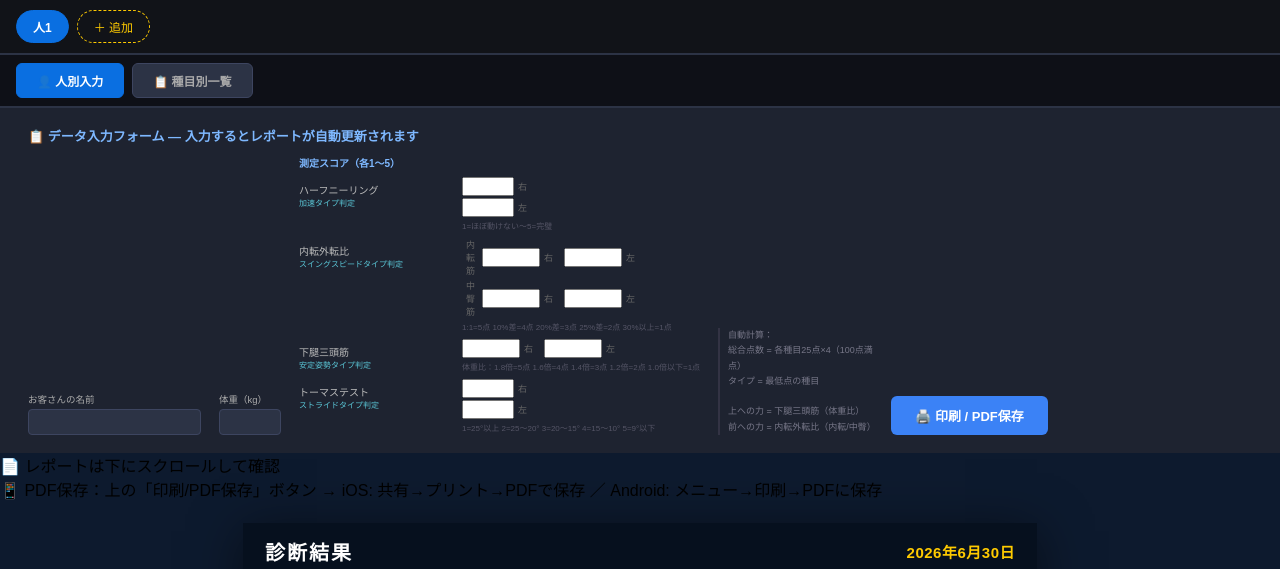
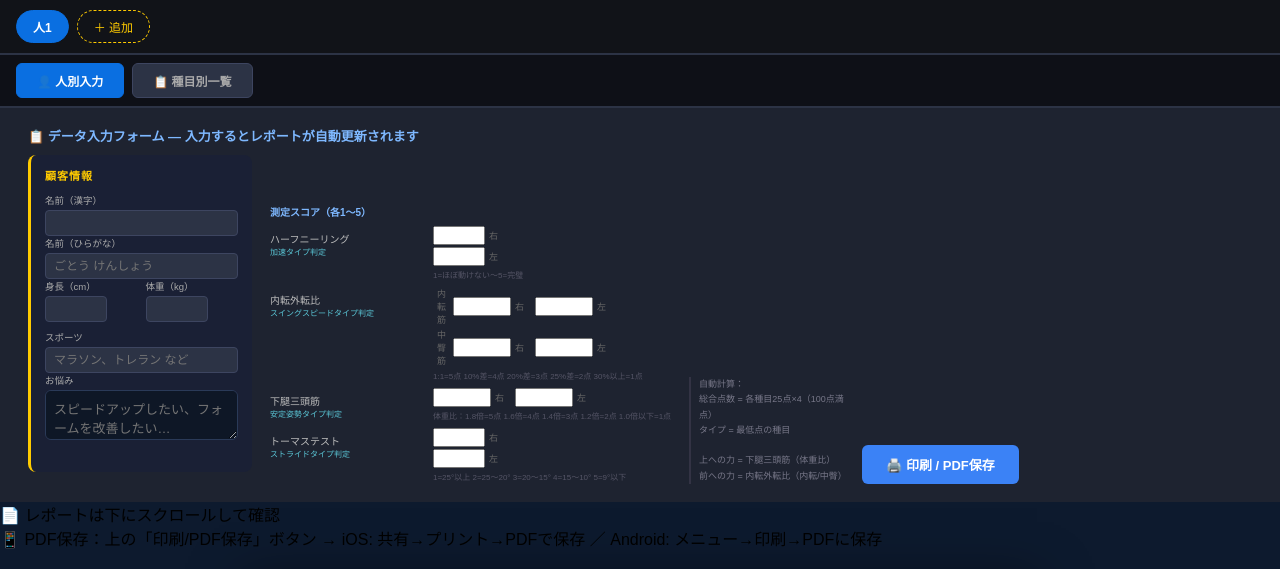
Before and after one commit to kgoto0104/run-report, a plain HTML site: page index.html in a window 1280 px wide. Shown: the top 569 px of the page. Drawn offline with Linux system fonts and the light colour scheme.

Commit message:
Add customer info form fields, hide from report (operator-only)

```diff
--- a/index.html
+++ b/index.html
@@ -89,7 +89,14 @@ body{font-family:'Hiragino Kaku Gothic Pro','Yu Gothic',sans-serif;background:#0
 .hdr-l{padding:14px 22px;font-size:20px;font-weight:900;letter-spacing:2px;text-transform:uppercase;}
 .hdr-m{padding:14px 20px;font-size:12px;color:rgba(255,255,255,.45);display:flex;align-items:center;gap:5px;letter-spacing:.5px;}
 .hdr-m .tv{color:#ffcb00;font-weight:700;font-size:16px;}
-.hdr-r{padding:14px 22px;font-size:15px;font-weight:600;color:#ffcb00;white-space:nowrap;grid-column:3;letter-spacing:.5px;}
+.hdr-r{padding:10px 22px;font-size:15px;font-weight:600;color:#ffcb00;white-space:nowrap;grid-column:3;letter-spacing:.5px;display:flex;flex-direction:column;align-items:flex-end;gap:2px;}
+.hdr-r-kana{font-size:10px;color:rgba(255,255,255,.38);font-weight:400;letter-spacing:.5px;}
+.customer-strip{background:#060f1c;padding:6px 20px;display:flex;align-items:center;gap:0;font-size:10px;border-bottom:1px solid rgba(255,255,255,.06);flex-wrap:wrap;}
+.cs-item{display:flex;align-items:center;gap:5px;padding:0 14px;border-right:1px solid rgba(255,255,255,.1);}
+.cs-item:first-child{padding-left:0;}
+.cs-item:last-child{border-right:none;}
+.cs-key{color:rgba(255,203,0,.65);font-weight:700;letter-spacing:.5px;white-space:nowrap;}
+.cs-val{color:rgba(255,255,255,.6);white-space:nowrap;overflow:hidden;text-overflow:ellipsis;max-width:180px;}
 
 .slbl{background:#06101e;color:rgba(255,255,255,.75);font-size:10px;font-weight:800;padding:9px 16px;letter-spacing:2px;text-transform:uppercase;border-left:3px solid #ffcb00;border-bottom:1px solid rgba(255,255,255,.06);}
 
@@ -234,13 +241,35 @@ tbody tr:nth-child(even) td{background:rgba(255,255,255,.025);}
 <div class="form-panel" id="person-form">
   <h2>📋 データ入力フォーム — 入力するとレポートが自動更新されます</h2>
 
+  <div style="background:#1a2035;border-radius:8px;padding:12px 14px;margin-bottom:12px;border-left:3px solid #ffcb00;">
+    <div style="font-size:11px;font-weight:700;color:#ffcb00;letter-spacing:1px;margin-bottom:10px;">顧客情報</div>
     <div class="fg">
-    <label>お客さんの名前</label>
+      <label>名前（漢字）</label>
       <input type="text" id="f_name" value="" oninput="update()">
     </div>
     <div class="fg">
+      <label>名前（ひらがな）</label>
+      <input type="text" id="f_name_kana" value="" placeholder="ごとう けんしょう" oninput="update()">
+    </div>
+    <div style="display:grid;grid-template-columns:1fr 1fr;gap:8px;">
+      <div class="fg" style="margin-bottom:0;">
+        <label>身長（cm）</label>
+        <input type="number" id="f_height" value="" step="0.1" min="100" oninput="update()">
+      </div>
+      <div class="fg" style="margin-bottom:0;">
         <label>体重（kg）</label>
         <input type="number" id="f_bw" value="" step="0.1" min="1" oninput="update()">
+      </div>
+    </div>
+    <div class="fg" style="margin-top:8px;">
+      <label>スポーツ</label>
+      <input type="text" id="f_sports" value="" placeholder="マラソン、トレラン など" oninput="update()">
+    </div>
+    <div class="fg">
+      <label>お悩み</label>
+      <textarea id="f_nayami" rows="2" placeholder="スピードアップしたい、フォームを改善したい…" oninput="update()" style="resize:vertical;min-height:50px;width:100%;background:#0e1726;border:1px solid #2a3a58;border-radius:6px;color:#c8d4e8;padding:8px;font-size:13px;font-family:inherit;"></textarea>
+    </div>
+    <div id="customer-info-preview" style="font-size:11px;color:#7a9abf;margin-top:4px;line-height:1.8;min-height:16px;"></div>
   </div>
 
   <div class="score-block">
@@ -317,9 +346,11 @@ tbody tr:nth-child(even) td{background:rgba(255,255,255,.025);}
 
   <div class="hdr">
     <div class="hdr-l">診断結果</div>
-    <div class="hdr-r"><span id="r_name"></span></div>
+    <div class="hdr-r">
+      <span id="r_name"></span>
+      <span class="hdr-r-kana" id="r_name_kana"></span>
     </div>
-
+  </div>
   <div class="top-row">
     <div class="score-box">
       <div class="slbl">総合点数</div>
@@ -729,6 +760,19 @@ function update(){
   setText('r_name', name ? name+' 様' : ds);
   setText('r_name_bar', name ? name+' 様' : '');
 
+  const kana=(document.getElementById('f_name_kana')||{}).value||'';
+  const height=(document.getElementById('f_height')||{}).value||'';
+  const sports=(document.getElementById('f_sports')||{}).value||'';
+  const nayami=(document.getElementById('f_nayami')||{}).value||'';
+  setText('r_name_kana', kana);
+  // 顧客情報はフォーム内サマリーのみ（レポートには非表示）
+  const infoParts=[];
+  if(sports) infoParts.push('🏃 '+sports);
+  if(height||gv('f_bw')) infoParts.push('📏 '+(height?height+'cm':'')+(height&&gv('f_bw')?' / ':'')+(gv('f_bw')?gv('f_bw')+'kg':''));
+  if(nayami) infoParts.push('💬 '+nayami);
+  const infoEl=document.getElementById('customer-info-preview');
+  if(infoEl) infoEl.textContent=infoParts.join('　');
+
   const bw=gv('f_bw');
   const raw={
     hn:  {r:gv('s_hn_r'),   l:gv('s_hn_l')},
@@ -995,8 +1039,8 @@ function setView(mode){
 }
 
 // ══ 複数人管理 ══
-const FIELD_IDS=['f_name','f_bw','s_hn_r','s_hn_l','s_naiten_r','s_naiten_l','s_gaiten_r','s_gaiten_l','s_kato_r','s_kato_l','s_tt_r','s_tt_l'];
-const DEFAULTS={f_name:'',f_bw:'',s_hn_r:'',s_hn_l:'',s_naiten_r:'',s_naiten_l:'',s_gaiten_r:'',s_gaiten_l:'',s_kato_r:'',s_kato_l:'',s_tt_r:'',s_tt_l:''};
+const FIELD_IDS=['f_name','f_name_kana','f_height','f_bw','f_sports','f_nayami','s_hn_r','s_hn_l','s_naiten_r','s_naiten_l','s_gaiten_r','s_gaiten_l','s_kato_r','s_kato_l','s_tt_r','s_tt_l'];
+const DEFAULTS={f_name:'',f_name_kana:'',f_height:'',f_bw:'',f_sports:'',f_nayami:'',s_hn_r:'',s_hn_l:'',s_naiten_r:'',s_naiten_l:'',s_gaiten_r:'',s_gaiten_l:'',s_kato_r:'',s_kato_l:'',s_tt_r:'',s_tt_l:''};
 
 let persons=[{}];
 let currentIdx=0;
```
Lines whose indentation alone changed are shown as unchanged.
